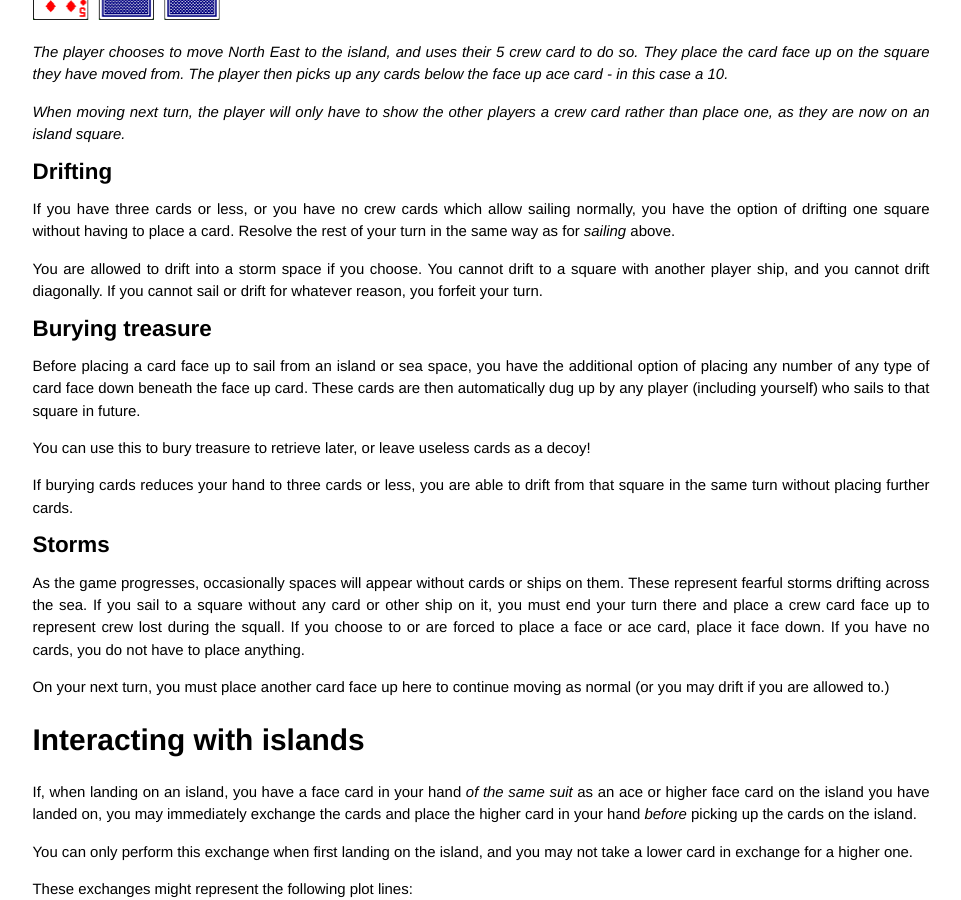
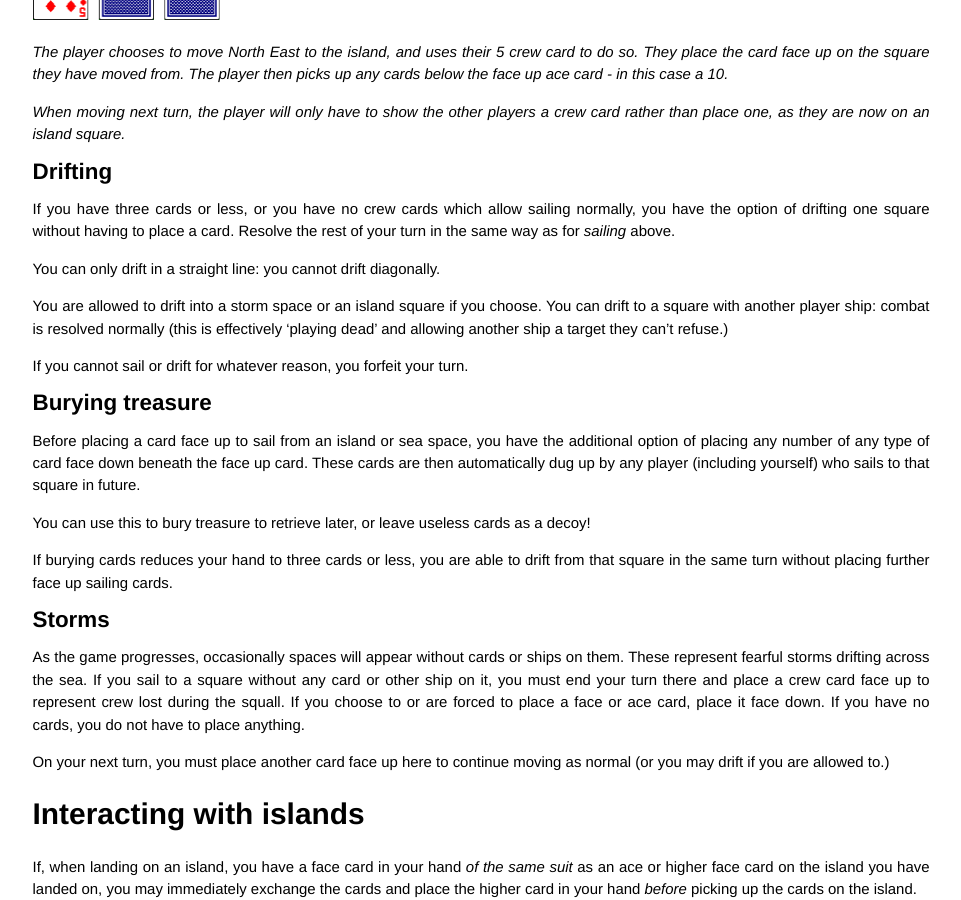
Before and after one commit to chrismdp/cardpirates, a Jekyll site: the page built from rules/index.md, in a window 1280 px wide and 900 px high, scrolled down 3209 px. Shown: the whole window, without its empty margins (159-1120 px from the left). Built offline with Jekyll 4.4.1, drawn with Linux system fonts in a browser that asks for light colours.

Commit message:
Rule clarifications

```diff
--- a/rules/index.md
+++ b/rules/index.md
@@ -86,7 +86,11 @@ Note that the '2' number cards don't give you enough movement points to move, an
 
 If you have three cards or less, or you have no crew cards which allow sailing normally, you have the option of drifting one square without having to place a card. Resolve the rest of your turn in the same way as for *sailing* above.
 
-You are allowed to drift into a storm space if you choose. You cannot drift to a square with another player ship, and you cannot drift diagonally. If you cannot sail or drift for whatever reason, you forfeit your turn.
+You can only drift in a straight line: you cannot drift diagonally.
+
+You are allowed to drift into a storm space or an island square if you choose. You can drift to a square with another player ship: combat is resolved normally (this is effectively 'playing dead' and allowing another ship a target they can't refuse.)
+
+If you cannot sail or drift for whatever reason, you forfeit your turn.
 
 ## Burying treasure
 
@@ -94,7 +98,7 @@ Before placing a card face up to sail from an island or sea space, you have the
 
 You can use this to bury treasure to retrieve later, or leave useless cards as a decoy!
 
-If burying cards reduces your hand to three cards or less, you are able to drift from that square in the same turn without placing further cards.
+If burying cards reduces your hand to three cards or less, you are able to drift from that square in the same turn without placing further face up sailing cards.
 
 ## Storms
 
```
